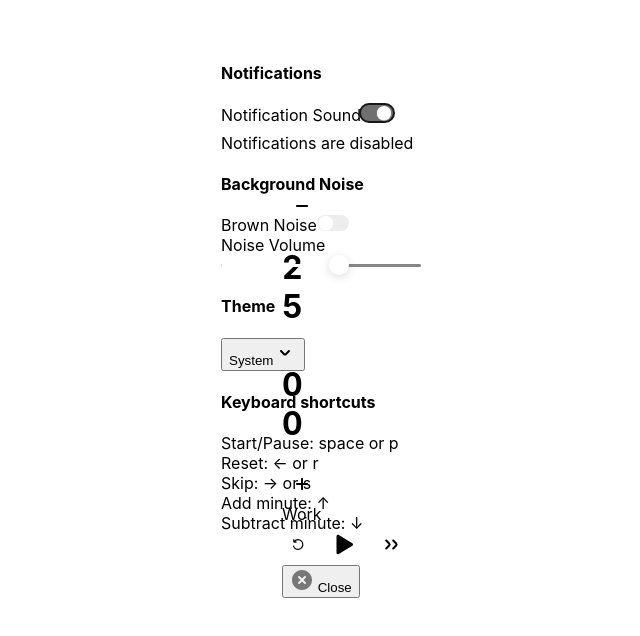
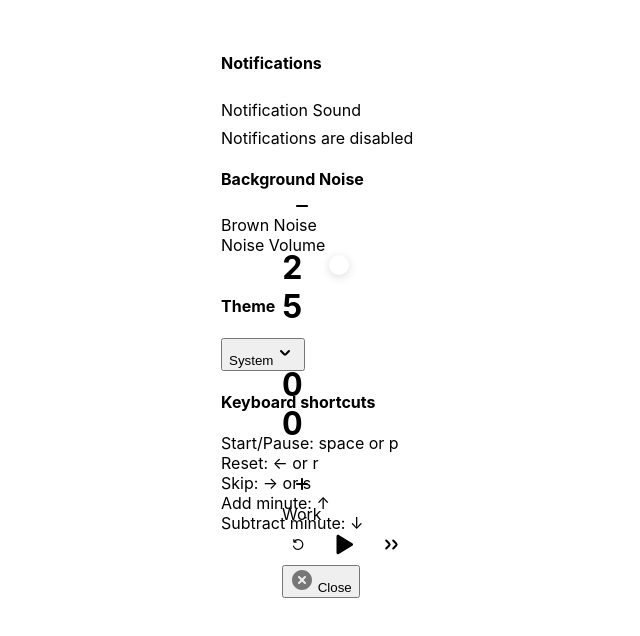
Before and after one commit to jamesjlyons/pomodo, a Next.js app: page / in a window 1280 px wide. Both pictures are taken after a click on the button "Settings". Shown: the top 636 px of the page, without its empty margins (293-933 px from the left). Built offline with nearby package versions, Linux system fonts and the light colour scheme.

Commit message:
token setup

```diff
--- a/styles/globals.css
+++ b/styles/globals.css
@@ -40,6 +40,15 @@ body {
   background-color: var(--arc-background-simple-color);
 }
 
+[data-theme='dark'] html {
+  color-scheme: dark;
+}
+[data-theme='dark'] html,
+[data-theme='dark'] body {
+  color: white;
+  /* background: var(--background); */
+}
+
 body {
   display: grid;
   place-items: center;
@@ -66,45 +75,41 @@ a {
 
 .SwitchRoot {
   all: unset;
-  width: 32px;
-  height: 16px;
-  background-color: var(--gray4);
+  width: 38px;
+  height: 21px;
+  background-color: var(--switch-bg);
+  box-shadow: inset 0 0 0 1px var(--switch-border);
   border-radius: 9999px;
   position: relative;
-  -webkit-tap-highlight-color: var(--gray11);
+  -webkit-tap-highlight-color: var(--switch-tap-highlight);
+  cursor: pointer;
+  transition: box-sh 150ms ease;
 }
 .SwitchRoot:focus {
-  box-shadow: 0 0 0 2px var(--gray12);
+  box-shadow: 0 0 0 2px var(--switch-focus);
+}
+.SwitchRoot:hover {
+  box-shadow: inset 0 0 0 1px var(--switch-bg-checked);
 }
 .SwitchRoot[data-state='checked'] {
-  background-color: var(--gray11);
+  background-color: var(--switch-bg-checked);
+  box-shadow: inset 0 0 0 1px var(--switch-border-checked);
 }
 
 .SwitchThumb {
   display: block;
-  width: 14px;
-  height: 14px;
-  background-color: white;
+  width: 15px;
+  height: 15px;
+  background-color: var(--switch-thumb);
   border-radius: 9999px;
-  box-shadow: 0 0.5px 1px var(--gray1);
-  transition: transform 100ms;
-  transform: translateX(2px);
+  box-shadow: 0 0.5px 1px var(--switch-thumb-shadow);
+  transition: transform 150ms ease;
+  transform: translateX(3px);
   will-change: transform;
 }
 .SwitchThumb[data-state='checked'] {
-  transform: translateX(16px);
+  transform: translateX(20px);
 }
-
-
-  [data-theme='dark'] html {
-    color-scheme: dark;
-  }
-  [data-theme='dark'] html,
-  [data-theme='dark'] body {
-    color: white;
-    background: var(--background);
-  }
-
 
 /* TOAST */
 .ToastViewport {
@@ -127,9 +132,9 @@ a {
   position: absolute;
   bottom: 8px;
   right: 8px;
-  background-color: var(--gray1);
-  color: var(--gray12);
-  border: 1px solid var(--gray3);
+  background-color: var(--toast-bg);
+  color: var(--toast-text);
+  border: 1px solid var(--toast-border);
   border-radius: 6px;
   padding: 15px;
   list-style: none;
@@ -187,10 +192,11 @@ a {
   touch-action: none;
   width: 200px;
   height: 20px;
+  cursor: pointer;
 }
 
 .SliderTrack {
-  background-color: var(--grayA10);
+  background-color: var(--slider-track);
   position: relative;
   flex-grow: 1;
   border-radius: 9999px;
@@ -199,7 +205,7 @@ a {
 
 .SliderRange {
   position: absolute;
-  background-color: white;
+  background-color: var(--slider-range);
   border-radius: 9999px;
   height: 100%;
 }
@@ -208,16 +214,16 @@ a {
   display: block;
   width: 20px;
   height: 20px;
-  background-color: white;
+  background-color: var(--slider-thumb);
   box-shadow: 0 2px 10px var(--grayA7);
   border-radius: 10px;
 }
 .SliderThumb:hover {
-  background-color: var(--gray3);
+  background-color: var(--slider-thumb);
 }
 .SliderThumb:focus {
   outline: none;
-  box-shadow: 0 0 0 5px var(--grayA8);
+  box-shadow: 0 0 0 1px var(--slider-focus);
 }
 
 @import './pomodoro.css';
--- a/styles/variables.css
+++ b/styles/variables.css
@@ -1,4 +1,4 @@
-[data-theme="light"] {
+[data-theme='light'] {
   /* base tokens */
   --gray0: hsl(0, 0%, 100%);
   --gray1: hsl(0, 0%, 99%);
@@ -32,7 +32,6 @@
   --grayA11: hsla(0, 0%, 0%, 0.565);
   --grayA12: hsla(0, 0%, 0%, 0.91);
 
-
   /* semantic tokens */
 
   --background: white;
@@ -42,11 +41,11 @@
   --timer-fg: var(--vibrance);
   --timer-fg-border: var(--gray3);
 
-  --timer-accent: #FFC107;
+  --timer-accent: #ffc107;
 
   --timer-text: var(--gray12);
   --timer-subtext: var(--gray9);
-  --timer-controls: #9E9E9E;
+  --timer-controls: #9e9e9e;
   --dial-bg-inactive: var(--gray3);
   --dial-bg-active: var(--gray100);
   --dial-border: var(--dial-bg-active);
@@ -59,7 +58,6 @@
   --overlay-border: var(--grayA4);
   --overlay-text: var(--gray11);
   --overlay-subtext: var(--gray9);
-
 }
 
 [data-theme='dark'] {
@@ -104,11 +102,11 @@
   --timer-fg: var(--vibrance);
   --timer-fg-border: var(--gray3);
 
-    --timer-accent: #FFC107;
+  --timer-accent: #ffc107;
 
   --timer-text: var(--gray12);
   --timer-subtext: var(--gray9);
-    --timer-controls: #9E9E9E;
+  --timer-controls: #9e9e9e;
   --dial-bg-inactive: var(--gray3);
   --dial-bg-active: var(--gray100);
   --dial-border: var(--dial-bg-active);
@@ -122,15 +120,27 @@
   --overlay-text: var(--gray11);
   --overlay-subtext: var(--gray9);
 
+  --switch-bg: var(--gray4);
+  --switch-border: var(--gray8);
+  --switch-thumb: white;
+  --switch-thumb-shadow: var(--gray1);
+  --switch-tap-highlight: var(--gray11);
+  --switch-focus: var(--gray12);
+  --switch-bg-checked: var(--switch-tap-highlight);
+  --switch-border-checked: var(--switch-bg-checked);
 
-    --switch-bg: #BDBDBD;
-    --switch-bg-active: #4CAF50;
-    --switch-thumb: #FFFFFF;
+  --toast-bg: var(--gray1);
+  --toast-border: var(--gray3);
+  --toast-text: var(--gray12);
 
+  --slider-track: var(--grayA5);
+  --slider-thumb: var(--switch-thumb);
+  --slider-focus: var(--grayA8);
+  --slider-range: var(--gray11);
+  --slider-hover: var(--gray2);
 }
 
-
-[data-theme='arc']  {
+[data-theme='arc'] {
   /* background defined in global.css */
 
   --timer-bg: var(--arc-palette-backgroundExtra);
```
Lines whose indentation alone changed are shown as unchanged.
